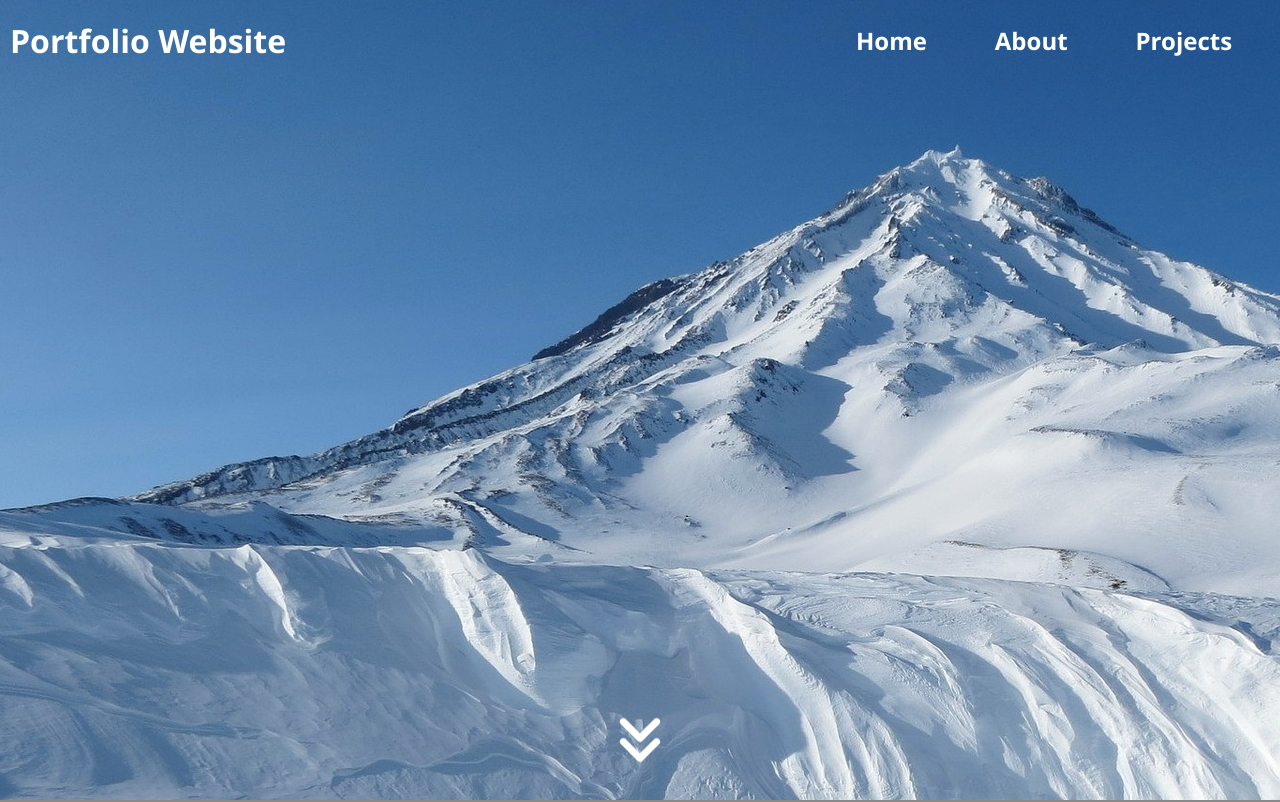
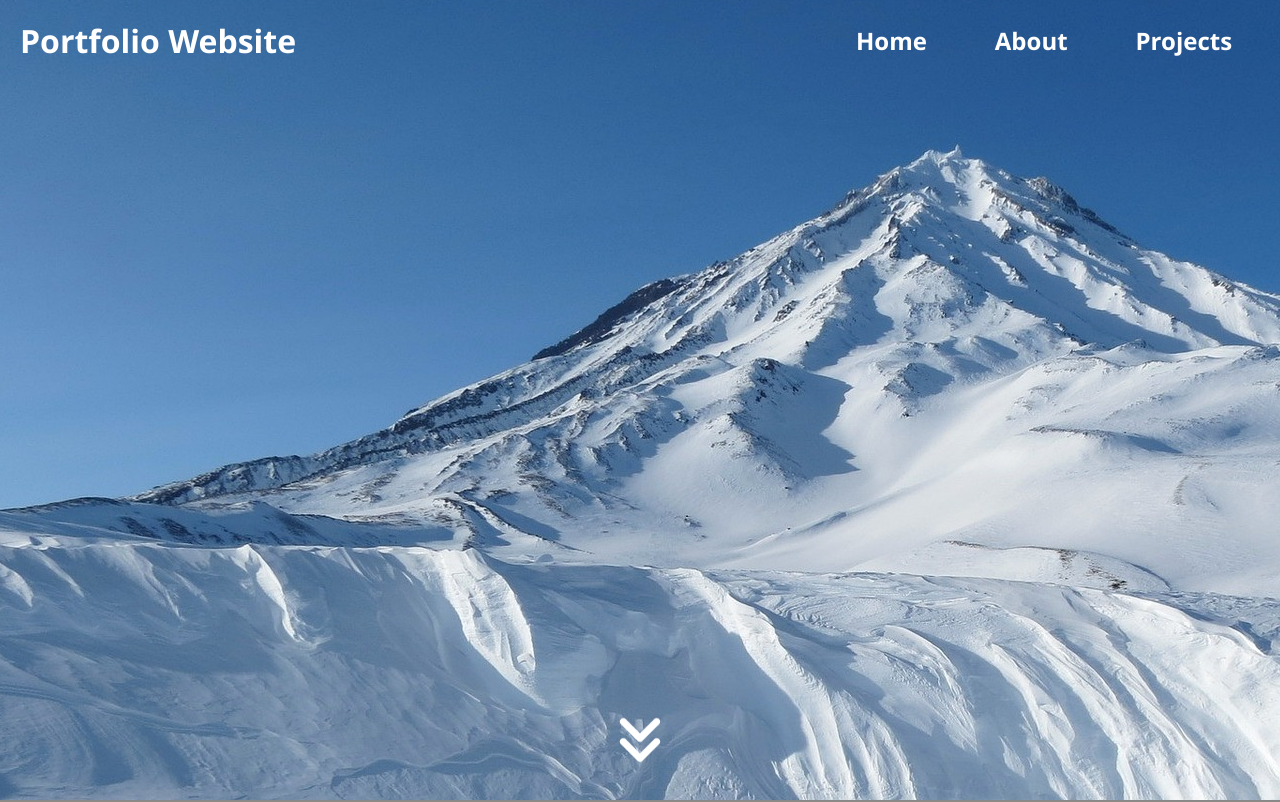
Before and after one commit to hetbet/DylanInspiration, a plain HTML site: page index.html in a window 1280 px wide. Shown: the top 802 px of the page. Drawn offline with Linux system fonts and the light colour scheme.

Commit message:
Literally just replaced padding with margin.
Yeah.

```diff
--- a/index.html
+++ b/index.html
@@ -88,7 +88,8 @@
         #nameIcon {
             display: flex;
             justify-content: space-between;
-            padding-left: 10px;
+
+            margin-left: 20px;
 
             width: 40vw;
             height: 10vh;
```
